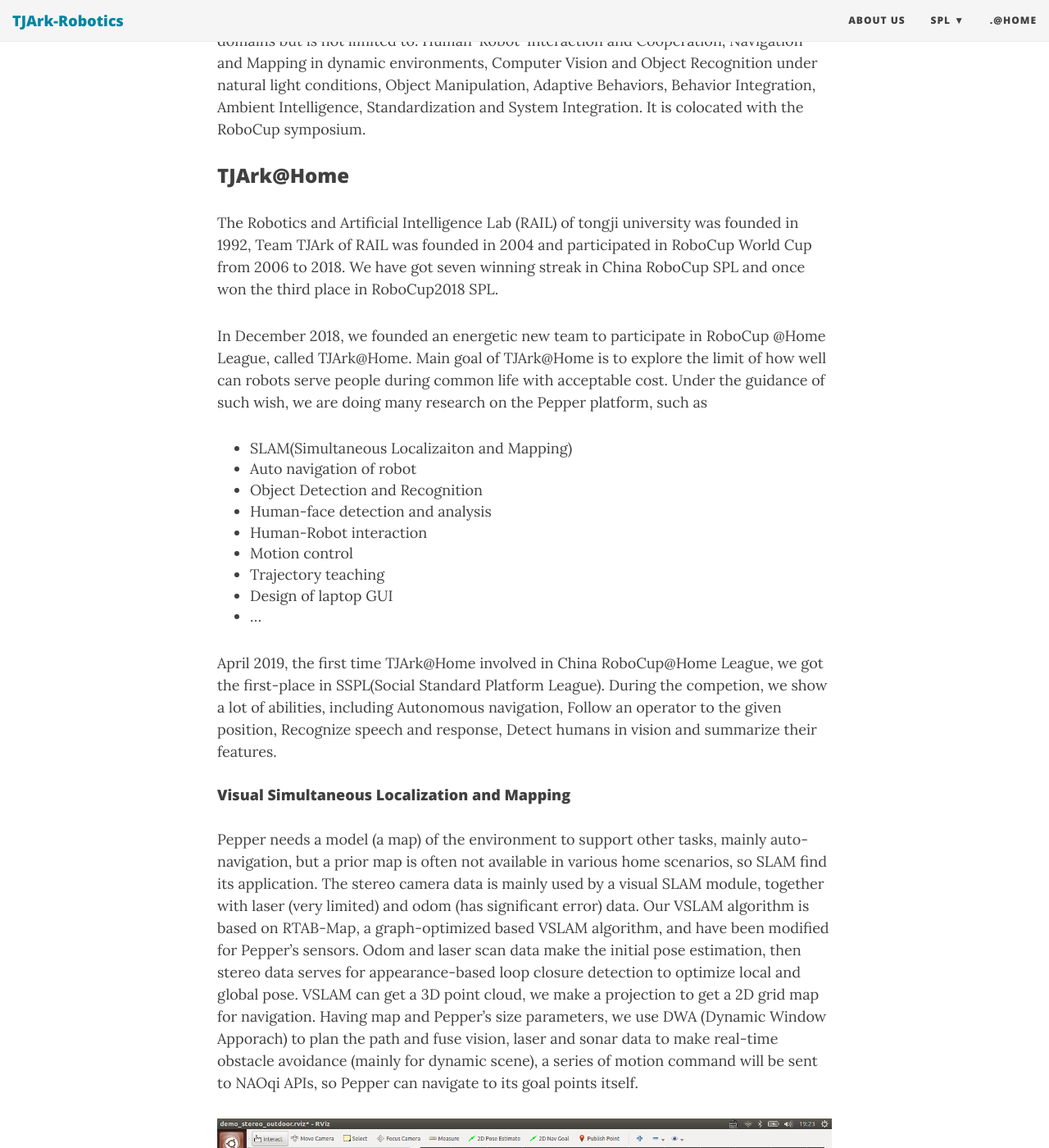
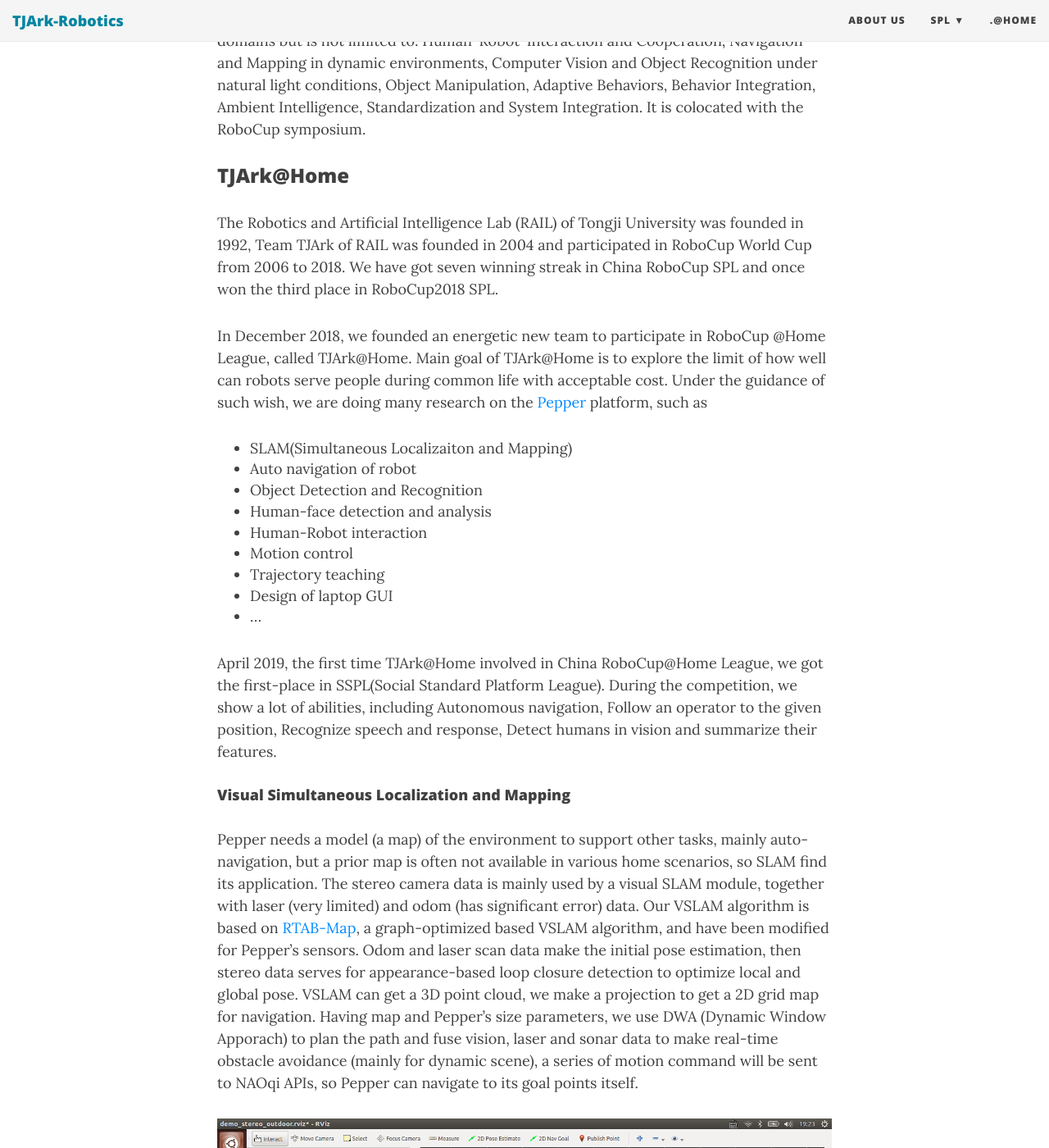
Before and after one commit to TJArk-Robotics/tjark-robotics.github.io, a Jekyll site: the page built from file/Pepper/TJArk@Home.md, in a window 1280 px wide and 1400 px high, scrolled down 752 px. Shown: the whole window at 82% size. Built offline with Jekyll 4.4.1, drawn with Linux system fonts in a browser that asks for light colours; nearby versions of some CDN libraries; some of the changed text lies outside the part shown.

Commit message:
hzt modified 11.2.4

```diff
--- a/file/Pepper/TJArk@Home.md
+++ b/file/Pepper/TJArk@Home.md
@@ -12,9 +12,9 @@
 
 ###  TJArk@Home
 
-The Robotics and Artificial Intelligence Lab (RAIL) of tongji university was founded in 1992, Team TJArk of RAIL was founded in 2004 and participated in RoboCup World Cup from 2006 to 2018. We have got seven winning streak in China RoboCup SPL and once won the third place in RoboCup2018 SPL.
+The Robotics and Artificial Intelligence Lab (RAIL) of Tongji University was founded in 1992, Team TJArk of RAIL was founded in 2004 and participated in RoboCup World Cup from 2006 to 2018. We have got seven winning streak in China RoboCup SPL and once won the third place in RoboCup2018 SPL.
 
-In December 2018, we founded an energetic new team to participate in RoboCup @Home League, called TJArk@Home. Main goal of TJArk@Home is to explore the limit of how well can robots serve people during common life with acceptable cost. Under the guidance of such wish, we are doing many research on the Pepper platform, such as
+In December 2018, we founded an energetic new team to participate in RoboCup @Home League, called TJArk@Home. Main goal of TJArk@Home is to explore the limit of how well can robots serve people during common life with acceptable cost. Under the guidance of such wish, we are doing many research on the [Pepper](https://www.softbank.jp/en/robot/) platform, such as
 
 - SLAM(Simultaneous Localizaiton and Mapping)
 - Auto navigation of robot
@@ -26,23 +26,23 @@
 - Design of laptop GUI
 - ...
 
-April 2019, the first time TJArk@Home involved in China RoboCup@Home League, we got the first-place in SSPL(Social Standard Platform League). During the competion, we show a lot of abilities, including Autonomous navigation, Follow an operator to the given position, Recognize speech and response, Detect humans in vision and summarize their features.
+April 2019, the first time TJArk@Home involved in China RoboCup@Home League, we got the first-place in SSPL(Social Standard Platform League). During the competition, we show a lot of abilities, including Autonomous navigation, Follow an operator to the given position, Recognize speech and response, Detect humans in vision and summarize their features.
 
 ####  Visual Simultaneous Localization and Mapping
 
-Pepper needs a model (a map) of the environment to support other tasks, mainly auto-navigation, but a prior map is often not available in various home scenarios, so SLAM find its application. The stereo camera data is mainly used by a visual SLAM module, together with laser (very limited) and odom (has significant error) data. Our VSLAM algorithm is based on RTAB-Map, a graph-optimized based VSLAM algorithm, and have been modified for Pepper's sensors. Odom and laser scan data make the initial pose estimation, then stereo data serves for appearance-based loop closure detection to optimize local and global pose. VSLAM can get a 3D point cloud, we make a projection to get a 2D grid map for navigation. Having map and Pepper’s size parameters, we use DWA (Dynamic Window Apporach) to plan the path and fuse vision, laser and sonar data to make real-time obstacle avoidance (mainly for dynamic scene), a series of motion command will be sent to NAOqi APIs, so Pepper can navigate to its goal points itself.
+Pepper needs a model (a map) of the environment to support other tasks, mainly auto-navigation, but a prior map is often not available in various home scenarios, so SLAM find its application. The stereo camera data is mainly used by a visual SLAM module, together with laser (very limited) and odom (has significant error) data. Our VSLAM algorithm is based on [RTAB-Map](http://introlab.github.io/rtabmap/), a graph-optimized based VSLAM algorithm, and have been modified for Pepper's sensors. Odom and laser scan data make the initial pose estimation, then stereo data serves for appearance-based loop closure detection to optimize local and global pose. VSLAM can get a 3D point cloud, we make a projection to get a 2D grid map for navigation. Having map and Pepper’s size parameters, we use DWA (Dynamic Window Apporach) to plan the path and fuse vision, laser and sonar data to make real-time obstacle avoidance (mainly for dynamic scene), a series of motion command will be sent to NAOqi APIs, so Pepper can navigate to its goal points itself.
 
 ![slam](../../../img/pepper/vslam.png)
 
 #### Computer Vision
 
-Various vision algorithms are needed for more careful perception and analysis of Pepper’s environment on object and human level. Usually, to start a certain task, our Pepper can detect and recognize different people, remember their names and some other features, and tracking them. Then, more skills will be shown for complex goals. For object-level environment reasoning, we build an object detection and recognition framework based on YOLO, which is an interesting real-time algorithm. According to the competition scenario of RoboCup@Home, our object detection system can detect 50 classes of indoor objects in real time. To train our object detection network, we make a great dataset from OpenImages. We also match adjacent input frames to increase the robust of detection.
+Various vision algorithms are needed for more careful perception and analysis of Pepper’s environment on object and human level. Usually, to start a certain task, our Pepper can detect and recognize different people, remember their names and some other features, and tracking them. Then, more skills will be shown for complex goals. For object-level environment reasoning, we build an object detection and recognition framework based on [YOLO](https://pjreddie.com/darknet/yolo/), which is an interesting real-time algorithm. According to the competition scenario of RoboCup@Home, our object detection system can detect 50 classes of indoor objects in real time. To train our object detection network, we make a great dataset from OpenImages. We also match adjacent input frames to increase the robust of detection.
 
 In some tasks we need a wide field of view, but the top 2D camera makes us disappointed. So we need to take some measures to expand Pepper’s original “eyes”. The method we choose is to stitch images from different perspectives, and a fusion algorithm follows to decrease the influence of illumination and geometric change. Now more visual candidates can be included for further processing.
 
 ![vision1](../../../img/pepper/vision1.png)
 
-A more exciting visual module is human pose estimation. For this feature, we use OpenPose model to get a robust and real-time performance. With a non-parametric representation, we can detect associate body parts of multiple people in the input image stream.
+A more exciting visual module is human pose estimation. For this feature, we use [OpenPose](https://github.com/CMU-Perceptual-Computing-Lab/openpose) model to get a robust and real-time performance. With a non-parametric representation, we can detect associate body parts of multiple people in the input image stream.
 
 ![vision2](../../../img/pepper/vision2.png)
 
@@ -69,7 +69,7 @@
 
 #### Software Framework
 
-We have developed a Python framework, which is a high-level package of NAOqi APIs and ROS-based components. Every team member can write his/her own lib files, such as "LibMoiton", "LibDetection", and add it to the framework easily. At the game site, Pepper can use these lib files to perform various, more complex tasks. The framework is still in developing, so we don't open its source yet.
+We have developed a Python framework, which is a high-level package of [NAOqi APIs](http://doc.aldebaran.com/2-5/index.html) and [ROS](https://www.ros.org/)-based components. Every team member can write his/her own lib files, such as "LibMoiton", "LibDetection", and add it to the framework easily. At the game site, Pepper can use these lib files to perform various, more complex tasks. The framework is still in developing, so we don't open its source yet.
 
 <img id="architecture" align="middle" src="../../../img/pepper/architecture.png" width="50%" />
 
@@ -138,7 +138,6 @@
     </tr>
 </table>
 
-
 <div id="video-container">
 <iframe width="560" height="315" src="https://www.youtube-nocookie.com/embed/7Xo4WKivYSA?controls=0" frameborder="0" allow="accelerometer; autoplay; encrypted-media; gyroscope; picture-in-picture" allowfullscreen></iframe>
 <iframe width="560" height="315" src="https://www.youtube-nocookie.com/embed/8wui0WZROrg?controls=0" frameborder="0" allow="accelerometer; autoplay; encrypted-media; gyroscope; picture-in-picture" allowfullscreen></iframe>
```
